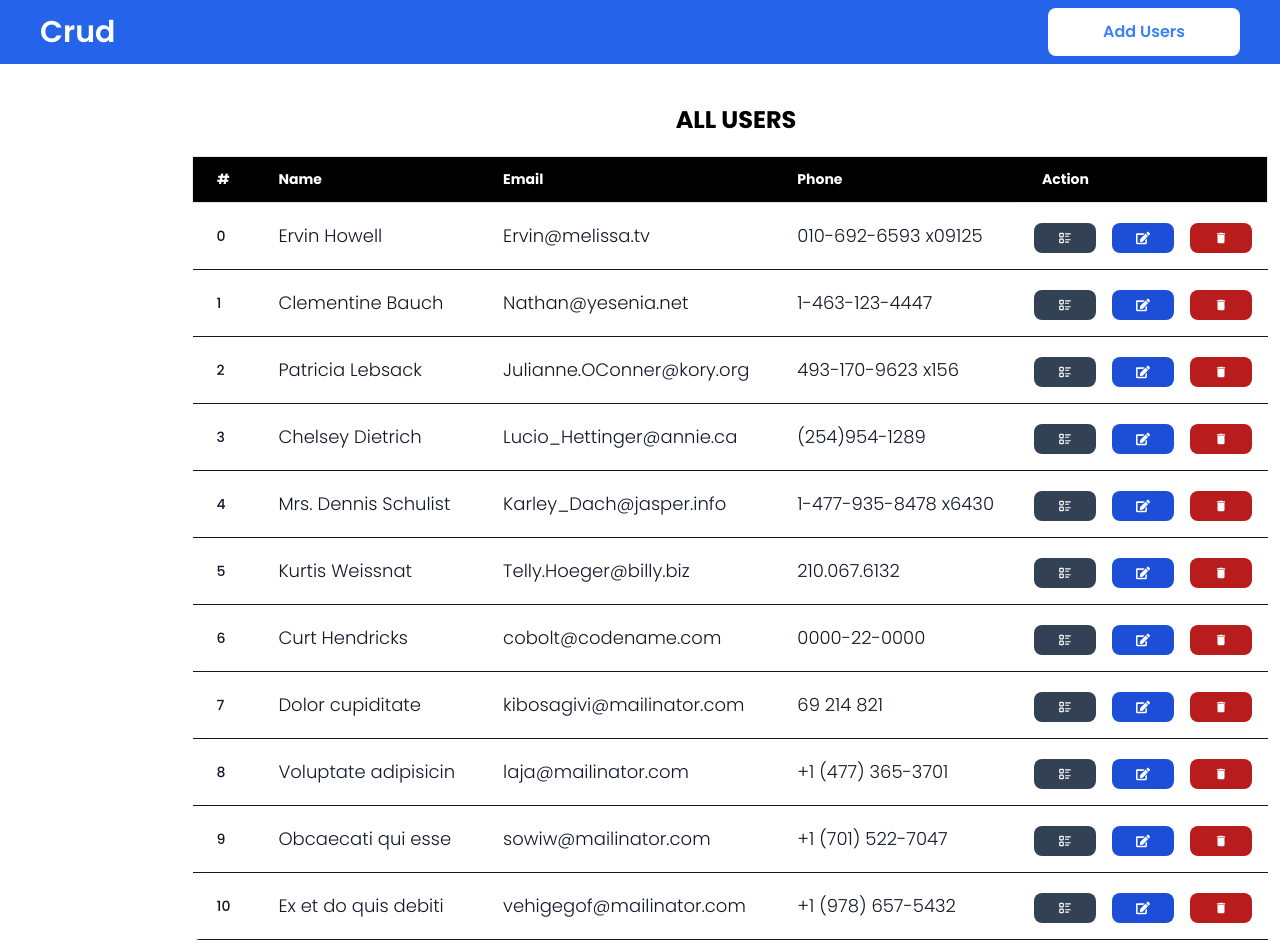
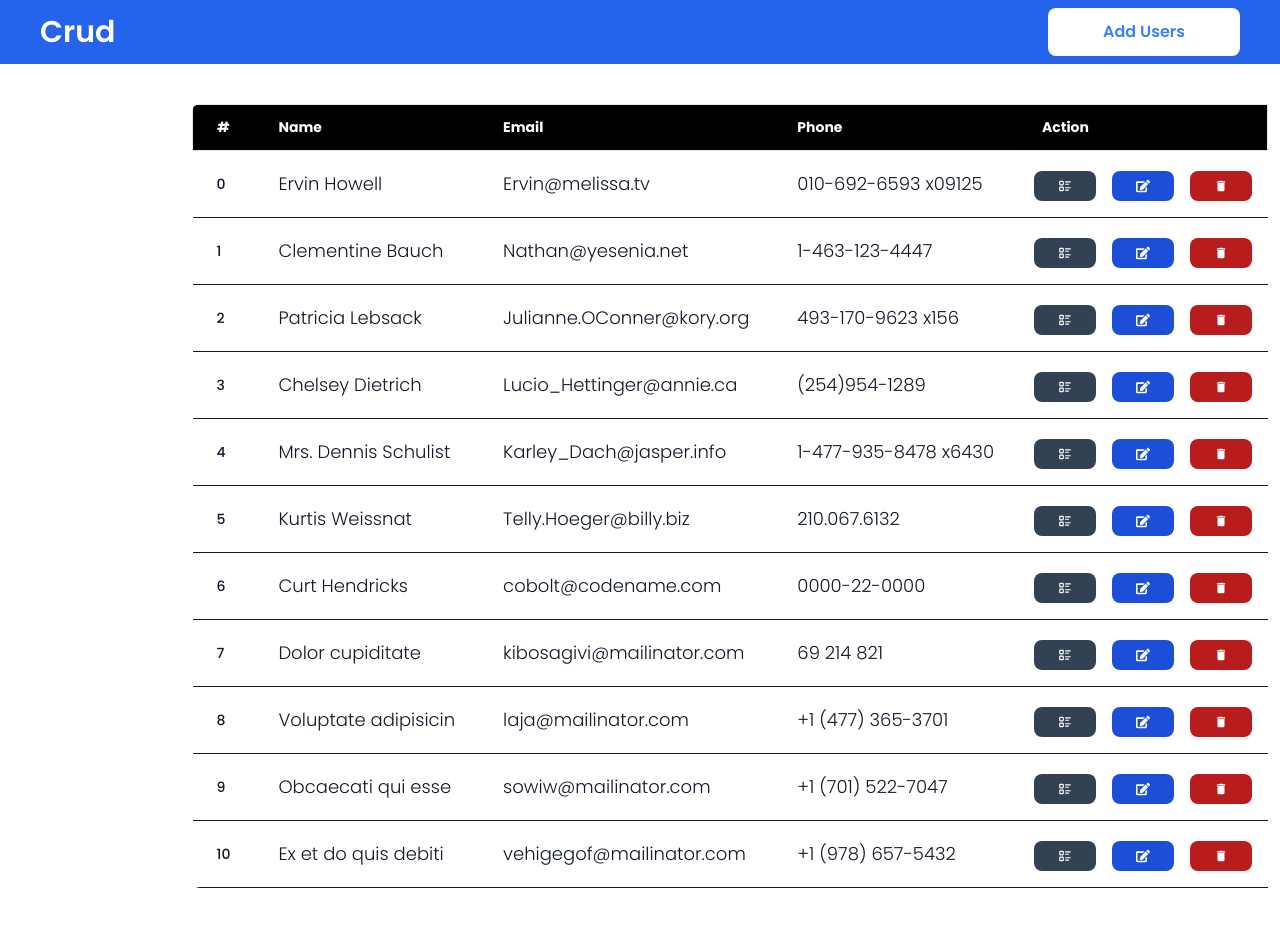
Before and after one commit to urbain32/crud-axios-app, a React (Create React App) app: page / in a window 1280 px wide. After the commit the page ends 888 px from the top, so only its background shows below. Built offline with nearby package versions, Linux system fonts and the light colour scheme; data requests are answered from the project's data file.

Commit message:
removing the title

```diff
--- a/src/pages/Home.js
+++ b/src/pages/Home.js
@@ -14,7 +14,6 @@ const Home = () => {
   }, []);
   return (
     <div class=' md:ml-48  mt-10 overflow-x-auto relative sm:rounded-lg'>
-      <h1 className='flex justify-center items-center text-2xl mb-5 font-bold'>ALL USERS</h1>
       <table class=' text-sm text-left text-white  '>
         <thead class='border bg-black'>
           <tr>
@@ -30,6 +29,9 @@ const Home = () => {
             <th scope='col' class='py-3 px-6'>
               Phone
             </th>
+            {/* <th scope='col' class='py-3 px-6'>
+              Address
+            </th> */}
             <th scope='col' class='py-3 px-6'>
               Action
             </th>
@@ -53,6 +55,12 @@ const Home = () => {
               <td className='text-lg text-gray-900 font-light px-6 py-4 whitespace-nowrap '>
                 {user.phone}
               </td>
+
+              {/* <td className='text-lg text-gray-900 font-light px-6 py-4 whitespace-nowrap '>
+                urban
+                {console.log('first', user.address)}
+              </td> */}
+
               <td className='flex justify-center items-center space-x-4 mt-1 p-4 '>
                 <Link to={`/users/${user.id}`}>
                   <button className='text-white bg-slate-700 hover:border hover:border-black hover:bg-transparent hover:text-black font-light px-6 py-2 rounded-lg '>
```
